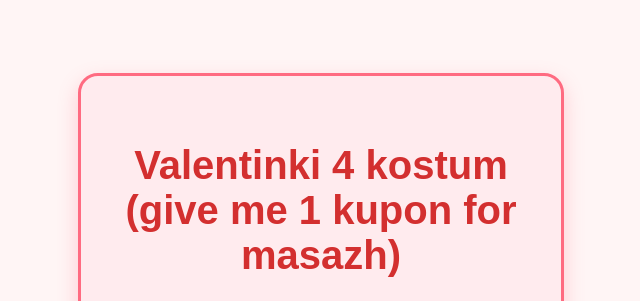
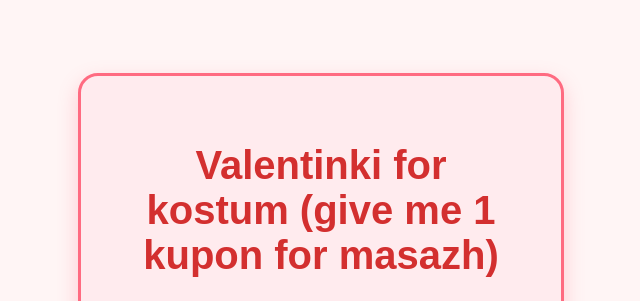
Before and after one commit to kostummassage/kostumonelove, a website: page index.html in a window 1280 px wide. Shown: the top 301 px of the page, without its empty margins (319-959 px from the left). Drawn offline with Linux system fonts and the light colour scheme.

Commit message:
Update index.html

```diff
--- a/index.html
+++ b/index.html
@@ -8,7 +8,7 @@
 </head>
 <body>
 <div class="container">
-  <h1>Valentinki 4 kostum (give me 1 kupon for masazh)</h1>
+  <h1>Valentinki for kostum (give me 1 kupon for masazh)</h1>
   <div class="buttons">
     <button class="yes-button" onclick="handle1Click()">первая</button>
     <button class="yes-button" onclick="handle2Click()">втарая</button>
```
